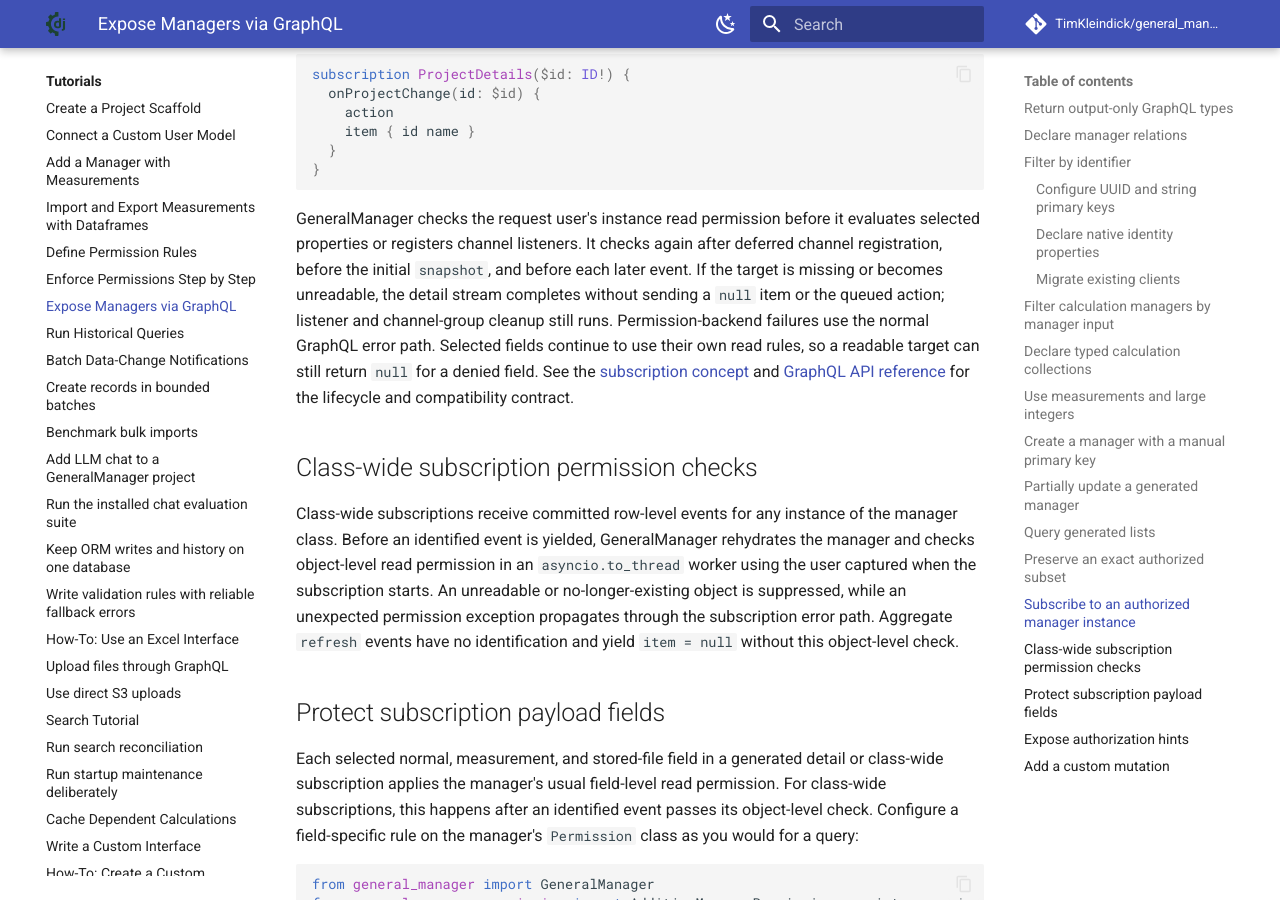
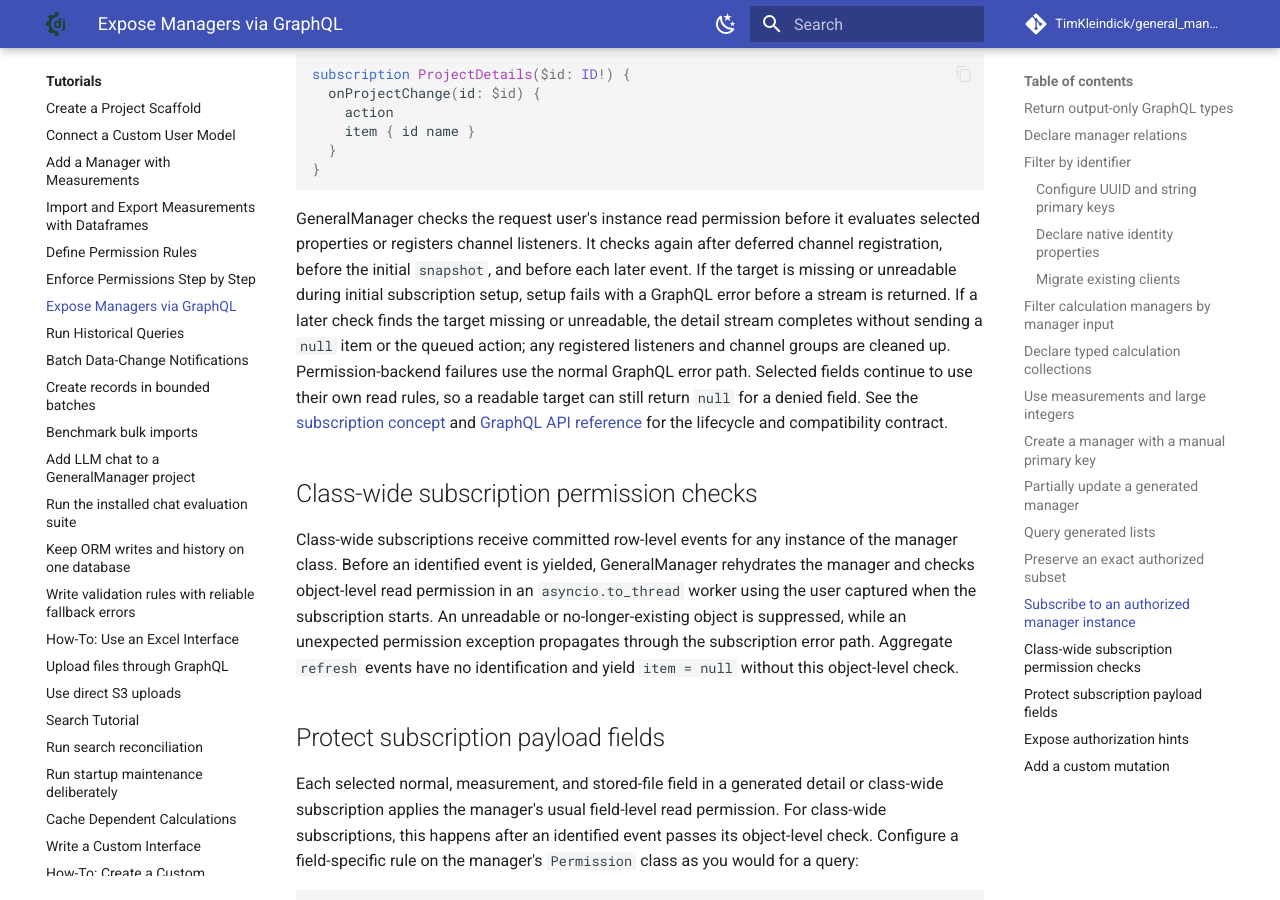
Before and after one commit to TimKleindick/general_manager, an MkDocs documentation site: the page built from docs/howto/expose_via_graphql.md, in a window 1280 px wide and 900 px high, scrolled down 12730 px. Built offline with MkDocs 1.6.1 and Material for MkDocs 9.7.7, drawn with Linux system fonts in a browser that asks for light colours; comment, search, counter and statistics services are not loaded.

Commit message:
docs: distinguish subscription setup errors from stream completion

```diff
--- a/docs/howto/expose_via_graphql.md
+++ b/docs/howto/expose_via_graphql.md
@@ -640,9 +640,11 @@ subscription ProjectDetails($id: ID!) {
 GeneralManager checks the request user's instance read permission before it
 evaluates selected properties or registers channel listeners. It checks again
 after deferred channel registration, before the initial `snapshot`, and before
-each later event. If the target is missing or becomes unreadable, the detail
-stream completes without sending a `null` item or the queued action; listener
-and channel-group cleanup still runs. Permission-backend failures use the
+each later event. If the target is missing or unreadable during initial
+subscription setup, setup fails with a GraphQL error before a stream is returned.
+If a later check finds the target missing or unreadable, the detail stream
+completes without sending a `null` item or the queued action; any registered
+listeners and channel groups are cleaned up. Permission-backend failures use the
 normal GraphQL error path. Selected fields continue to use their own read rules,
 so a readable target can still return `null` for a denied field. See the
 [subscription concept](../concepts/graphql/subscriptions.md) and
```
